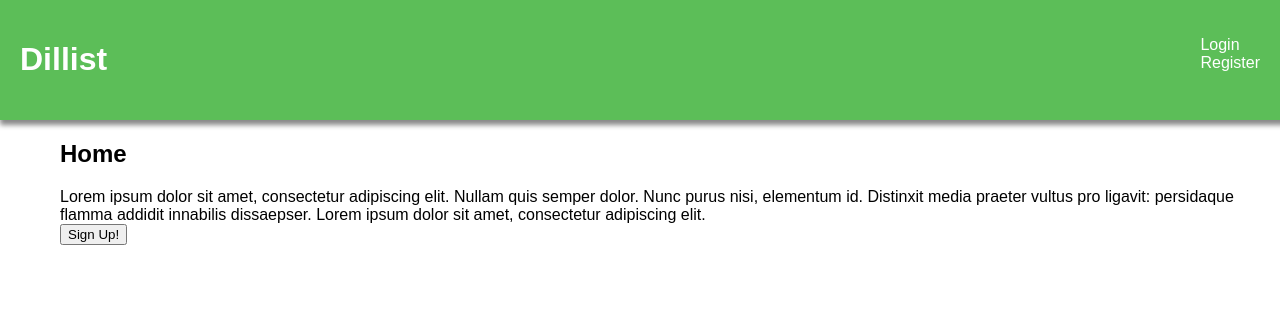
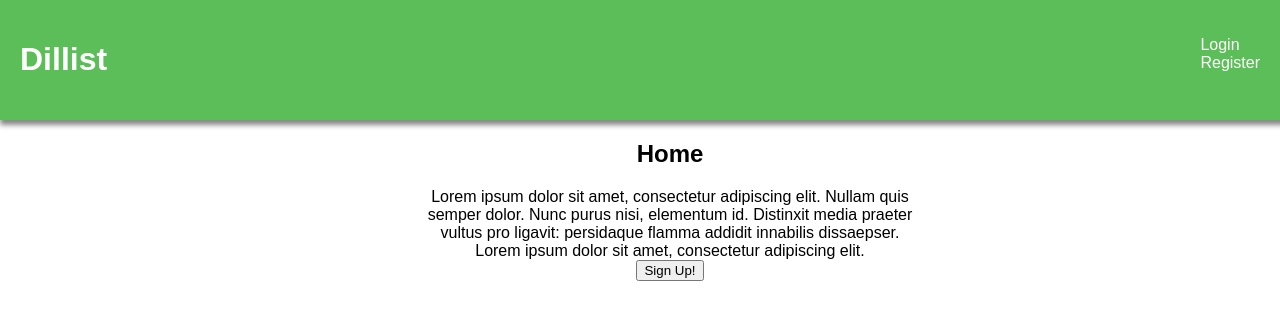
Before and after one commit to HyperElephant/dillistweb, a React (Create React App) app: page /home in a window 1280 px wide. Shown: the top 320 px of the page. Built offline with nearby package versions, Linux system fonts and the light colour scheme.

Commit message:
Added Home.css

```diff
--- /dev/null
+++ b/src/Screens/Home.css
@@ -0,0 +1,8 @@
+.home {
+    text-align: center;
+}
+
+.description {
+    width: 500px;
+    margin: auto;
+}
--- a/src/Screens/Home.js
+++ b/src/Screens/Home.js
@@ -1,31 +1,28 @@
 import React, { Component } from "react";
-import { connect } from "react-redux"
+import { connect } from "react-redux";
+import "./Home.css";
 
 const mapStateToProps = state => ({
     currentUser: state.common.currentUser
 });
 
-const mapDispatchToProps = dispatch => ({
-
-});
+const description =
+"Lorem ipsum dolor sit amet, consectetur adipiscing elit.\
+ Nullam quis semper dolor. Nunc purus nisi, elementum id.\
+ Distinxit media praeter vultus pro ligavit:\
+ persidaque flamma addidit innabilis dissaepser.\
+ Lorem ipsum dolor sit amet, consectetur adipiscing elit.";
 
 class Home extends Component {
-    constructor(props) {
-        super (props);
-    }
-
     render() {
         return (
             <div className="home">
                 <h2>Home</h2>
-                <div>Lorem ipsum dolor sit amet, consectetur adipiscing elit. Nullam quis semper
-dolor. Nunc purus nisi, elementum id. Distinxit media praeter vultus pro ligavit:
-persidaque flamma addidit innabilis dissaepser. Lorem ipsum dolor sit amet,
-consectetur adipiscing elit.</div>
+                <div className="description">{description}</div>
                 <button>Sign Up!</button>
             </div>
         );
     }
 }
 
-export default connect(mapStateToProps, mapDispatchToProps)(Home);
+export default connect(mapStateToProps)(Home);
```
